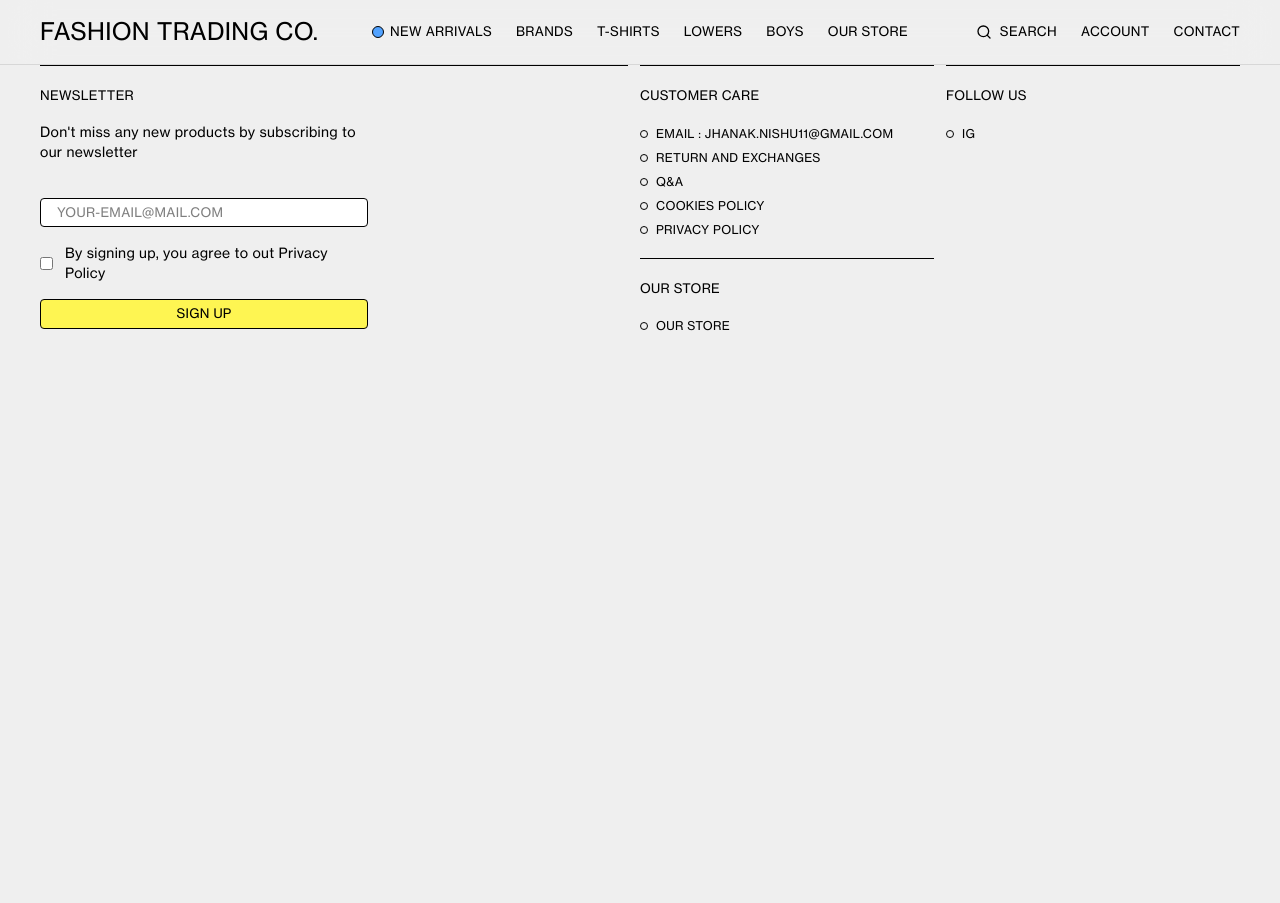
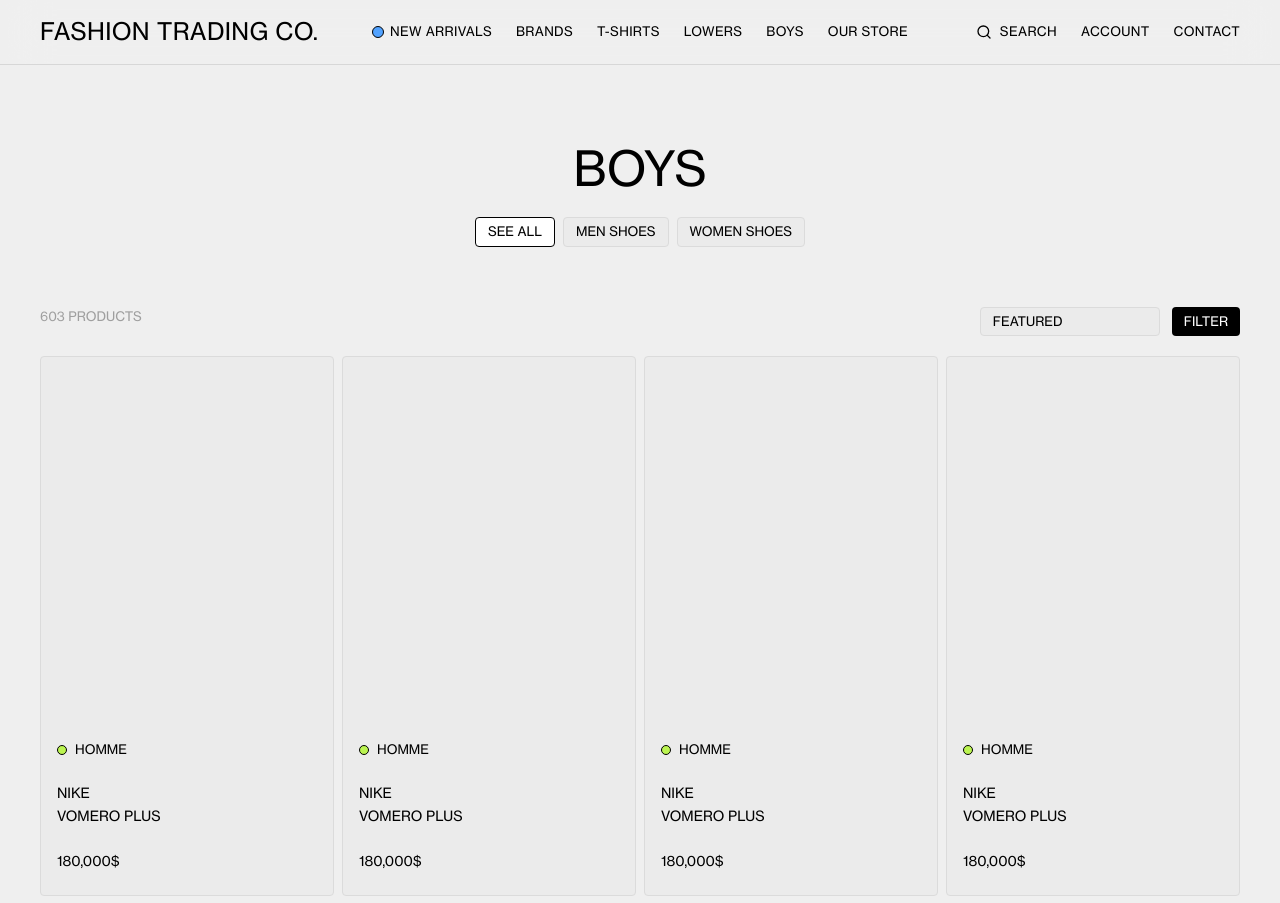
Before and after one commit to nishkarshvarshney1/Fashion-Trading-Co., a React (Vite) app: page /boys in a window 1280 px wide. Shown: the top 903 px of the page. Before the commit the page ends 800 px from the top, so only its background shows below. Built offline with nearby package versions, Linux system fonts and the light colour scheme.

Commit message:
Added the boys page

```diff
--- a/src/App.jsx
+++ b/src/App.jsx
@@ -5,6 +5,7 @@
 import Home from './pages/Home';
 import { Route, Routes } from 'react-router-dom';
 import LowersPage from './pages/LowersPage';
+import ProductPages from './components/ProductPages/ProductPages';
 
 const App = () => {
   const [isMenuOpened, setIsMenuOpened] = useState(false)
@@ -13,10 +14,13 @@
       <Header setIsMenuOpened={setIsMenuOpened} />
       <Routes>
         <Route path='/' element={<Home />} />
-        <Route path='/lowers' element={<LowersPage />} />
+        <Route path='/new-arrivals' element={<ProductPages />} />
+        <Route path='/t-shirts' element={<ProductPages />} />
+        <Route path='/lowers' element={<ProductPages />} />
+        <Route path='/boys' element={<ProductPages />} />
       </Routes>
       <Footer />
-      {isMenuOpened && <Menu setIsMenuOpened={setIsMenuOpened} isMenuOpened={isMenuOpened} />}
+      {isMenuOpened && <Menu setIsMenuOpened={setIsMenuOpened} isMenuOpened={isMenuOpened}/>}
     </>
   )
 }
--- /dev/null
+++ b/src/components/ProductPages/NextPage.jsx
@@ -0,0 +1,26 @@
+import React from 'react'
+import { Link } from 'react-router-dom';
+
+const NextPage = () => {
+    const buttonCSS = 'hover:bg-white cursor-pointer px-2 py-0.5 rounded-xs'
+  return (
+    <>
+    <div className='flex items-center flex-col my-20 gap-10'>
+      <div className='bg-black w-2/5 h-18 text-white px-4 text-xl py-2 flex items-end cursor-pointer hover:bg-white hover:border hover:text-black rounded-sm'>NEXT PAGE</div>
+      <div className='flex gap-3.5 text-sm'>
+        <button className={`${buttonCSS} border bg-white`}>1</button>
+        <button className={buttonCSS}>2</button>
+        <button className={buttonCSS}>3</button>
+        <button className={buttonCSS}>...</button>
+        <button className={buttonCSS}>8</button>
+      </div>
+    </div>
+    <div className='flex text-xs px-10 gap-4 mb-15'>
+        <Link to='/' className='text-(--gray) flex gap-1.5'> HOME <span>/</span></Link>
+        <span>BOYS</span>
+    </div>
+    </>
+  )
+}
+
+export default NextPage
--- /dev/null
+++ b/src/components/ProductPages/ProductCard.jsx
@@ -0,0 +1,20 @@
+import React from 'react'
+
+const ProductCard = () => {
+    return (
+        <div className='h-135 bg-(--white-b) border border-(--white-gray) rounded-sm flex flex-col justify-between pb-6 px-4'>
+            <div className='h-[70%]'></div>
+            <div className='flex gap-2 items-center'>
+                <div className='w-2.5 h-2.5 rounded-full border border-black bg-lime-300'></div>
+                <span className='text-(length:--ls)'>HOMME</span>
+            </div>
+            <div>
+                <h2 className='text-sm'>NIKE</h2>
+                <span className='text-sm'>VOMERO PLUS</span>
+            </div>
+            <span className='text-sm'>180,000$</span>
+        </div>
+    )
+}
+
+export default ProductCard
--- /dev/null
+++ b/src/components/ProductPages/ProductCards.jsx
@@ -0,0 +1,59 @@
+import React from 'react'
+import ProductCard from './ProductCard';
+
+const ProductCards = () => {
+    return (
+        <div className=' grid grid-cols-4 gap-2 lg:px-10'>
+            <ProductCard />
+            <ProductCard />
+            <ProductCard />
+            <ProductCard />
+            <ProductCard />
+            <ProductCard />
+            <ProductCard />
+            <ProductCard />
+            <ProductCard />
+            <ProductCard />
+            <ProductCard />
+            <ProductCard />
+            <ProductCard />
+            <ProductCard />
+            <ProductCard />
+            <ProductCard />
+            <ProductCard />
+            <ProductCard />
+            <ProductCard />
+            <ProductCard />
+            <ProductCard />
+            <ProductCard />
+            <ProductCard />
+            <ProductCard />
+            <ProductCard />
+            <ProductCard />
+            <ProductCard />
+            <ProductCard />
+            <ProductCard />
+            <ProductCard />
+            <ProductCard />
+            <ProductCard />
+            <ProductCard />
+            <ProductCard />
+            <ProductCard />
+            <ProductCard />
+            <ProductCard />
+            <ProductCard />
+            <ProductCard />
+            <ProductCard />
+            <ProductCard />
+            <ProductCard />
+            <ProductCard />
+            <ProductCard />
+            <ProductCard />
+            <ProductCard />
+            <ProductCard />
+            <ProductCard />
+        </div>
+    )
+}
+
+export default ProductCards
--- /dev/null
+++ b/src/components/ProductPages/ProductHeading.jsx
@@ -0,0 +1,26 @@
+import React from 'react'
+
+const ProductHeading = () => {
+    const boxCSS = 'bg-(--white-b) border border-(--white-gray) hover:bg-white hover:border-black cursor-pointer rounded-sm transition'
+    return (
+        <div className='px-10 pt-20'>
+            <div className='flex items-center gap-6 flex-col'>
+                <h1 className='text-5xl'>BOYS</h1>
+                <div className='flex gap-2 text-[0.8125rem]'>
+                    <button className={`${boxCSS} bg-white border-black px-3 py-1`}>SEE ALL</button>
+                    <button className={`${boxCSS} px-3 py-1`}>MEN SHOES</button>
+                    <button className={`${boxCSS} px-3 py-1`}>WOMEN SHOES</button>
+                </div>
+            </div>
+            <div className='flex justify-between mt-15 mb-5 text-(length:--ls)'>
+                <span className='text-(--gray)'>603 PRODUCTS</span>
+                <div className='flex gap-3'>
+                    <button className={`${boxCSS} px-3 py-1 w-45 text-left`}>FEATURED</button>
+                    <button className='px-3 py-1 bg-black text-white rounded-sm'>FILTER</button>
+                </div>
+            </div>
+        </div>
+    )
+}
+
+export default ProductHeading
--- /dev/null
+++ b/src/components/ProductPages/ProductPages.jsx
@@ -0,0 +1,16 @@
+import React from 'react'
+import ProductHeading from './ProductHeading';
+import ProductCards from './ProductCards';
+import NextPage from './NextPage';
+
+const ProductPages = () => {
+    return (
+        <div>
+            <ProductHeading />
+            <ProductCards />
+            <NextPage />
+        </div>
+    )
+}
+
+export default ProductPages
--- /dev/null
+++ b/src/data/ProductPagesData.js
@@ -0,0 +1,75 @@
+const productPagesData = {
+  boys: {
+    title: 'BOYS',
+    productCount: 603,
+    categories: ['SEE ALL', 'T-SHIRTS', 'LOWERS'],
+    products: [
+      {
+        id: 1,
+        brand: 'NIKE',
+        name: 'VOMERO PLUS',
+        price: '180,000$',
+        gender: 'HOMME',
+        color: 'lime',
+      },
+      {
+        id: 2,
+        brand: 'ADIDAS',
+        name: 'ORIGINALS TEE',
+        price: '45,000$',
+        gender: 'HOMME',
+        color: 'black',
+      },
+    ],
+  },
+
+  'new-arrivals': {
+    title: 'NEW ARRIVALS',
+    productCount: 120,
+    categories: ['SEE ALL', 'CLOTHING', 'SHOES'],
+    products: [
+      {
+        id: 1,
+        brand: 'NIKE',
+        name: 'AIR MAX',
+        price: '150,000$',
+        gender: 'HOMME',
+        color: 'white',
+      },
+    ],
+  },
+
+  't-shirts': {
+    title: 'T-SHIRTS',
+    productCount: 250,
+    categories: ['SEE ALL', 'MEN', 'WOMEN'],
+    products: [
+      {
+        id: 1,
+        brand: 'PUMA',
+        name: 'CLASSIC TEE',
+        price: '30,000$',
+        gender: 'HOMME',
+        color: 'black',
+      },
+    ],
+  },
+
+  lowers: {
+    title: 'LOWERS',
+    productCount: 180,
+    categories: ['SEE ALL', 'MEN', 'WOMEN'],
+    products: [
+      {
+        id: 1,
+        brand: 'NIKE',
+        name: 'CLUB JOGGERS',
+        price: '60,000$',
+        gender: 'HOMME',
+        color: 'gray',
+      },
+    ],
+  },
+};
+
+export default productPagesData;
--- a/src/index.css
+++ b/src/index.css
@@ -16,6 +16,8 @@
   --white-b: #EBEBEB;
   --white-gray: #DBDBDB;
   --yellow: #FEF552;
+  --gray: #9F9F9F;
+  --ls: 0.8125rem;
 }
 
 html,
```
